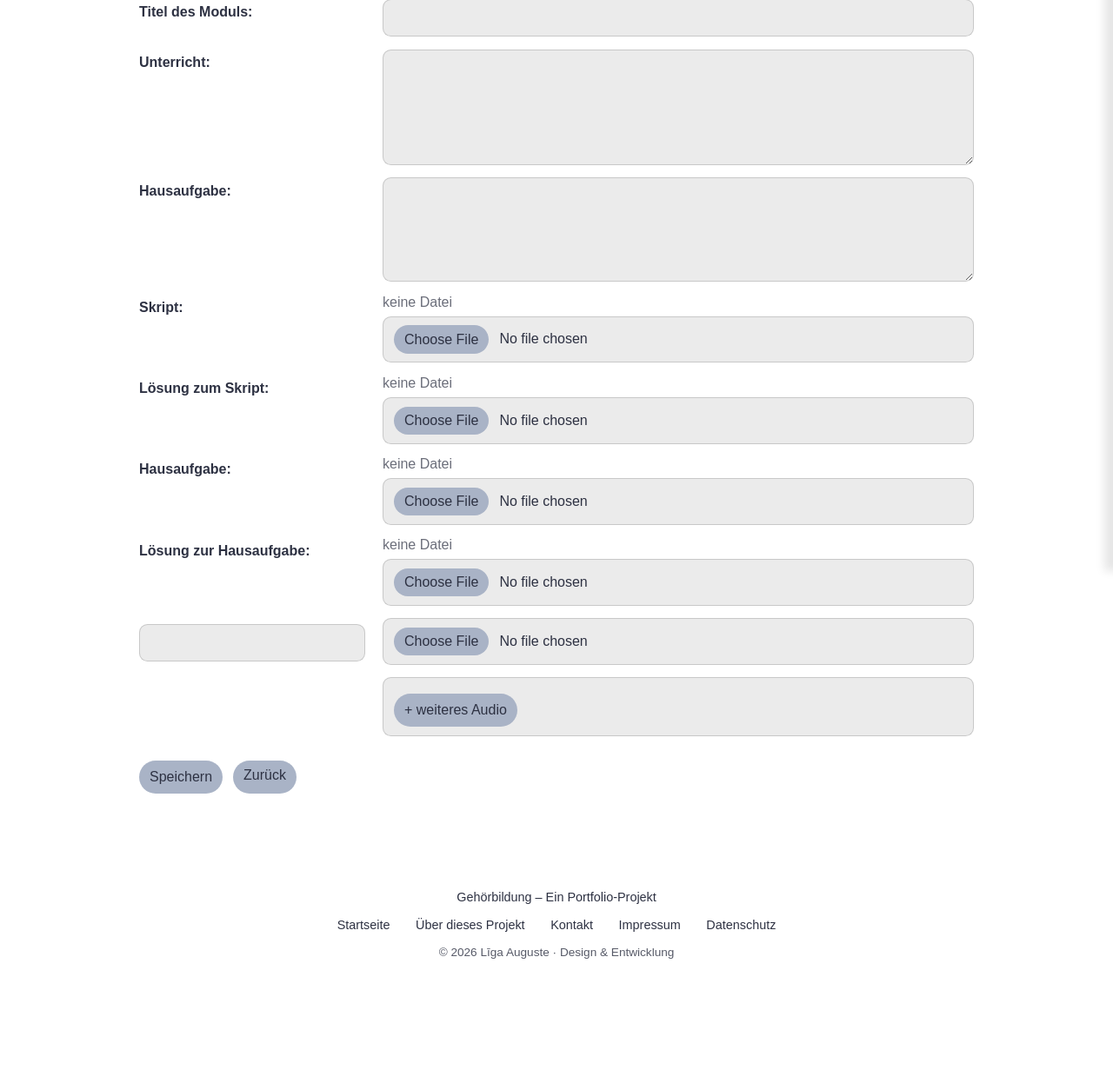
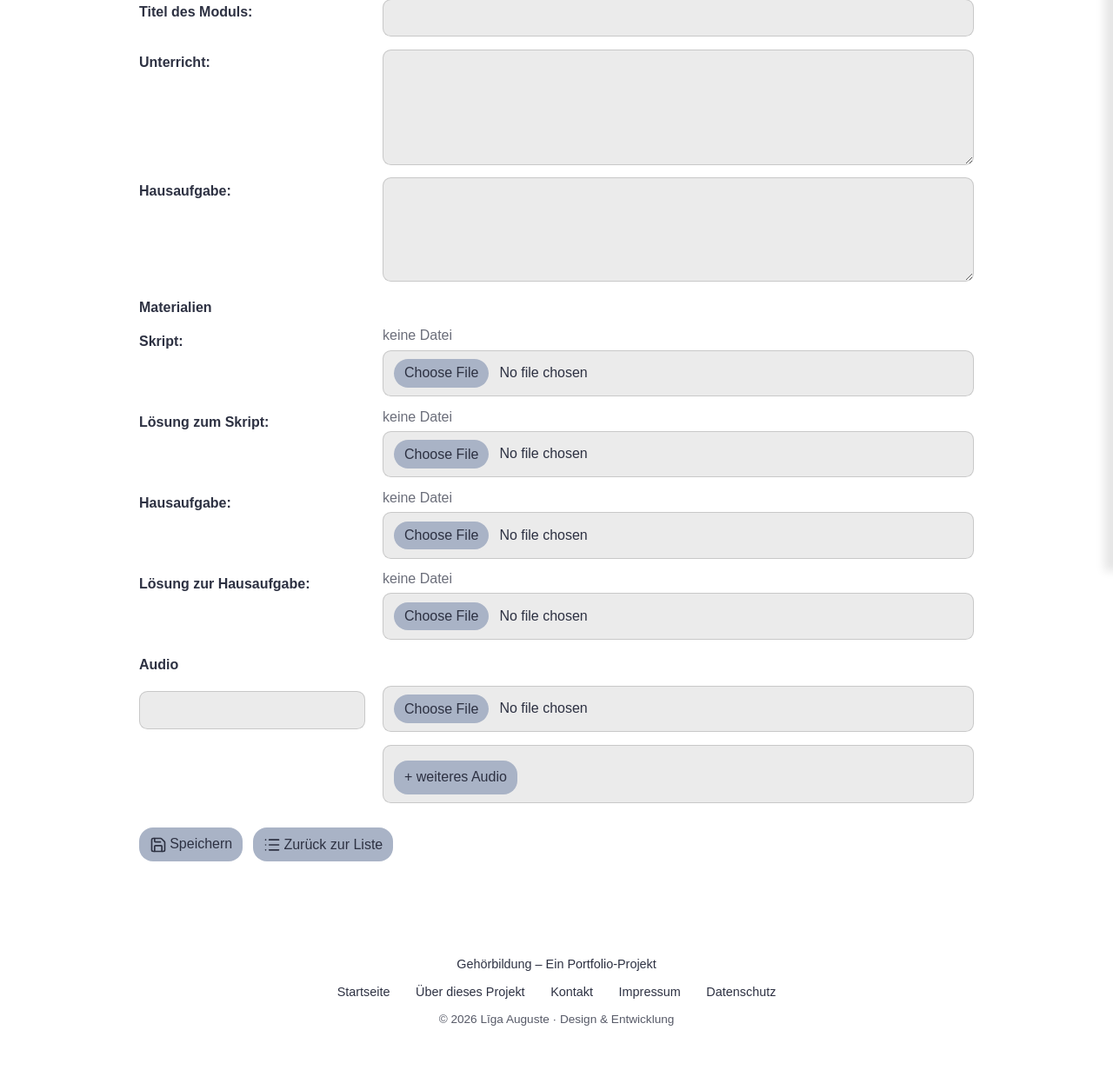
Before and after one commit to liga-auguste/aural-learning-platform, a Django app: page /entries/new/ in a window 1280 px wide. Shown: the part 159-1390 px from the top of the page at 87% size. Before the commit the page ends 1262 px from the top, so only its background shows below. Run offline with Django 5.2, Linux system fonts and the light colour scheme; the visitor is signed in with stand-in values (Sample User, id 1); data comes from the database, SQL or seed files in the repository; some web fonts are replaced.

Commit message:
minor UX fixes in layout, svg icons to buttons added

```diff
--- a/modules/static/modules/css/style.css
+++ b/modules/static/modules/css/style.css
@@ -295,6 +295,8 @@ nav h1 {
   display: block;
 }
 
+
+
 /* Darkmode switch */
 
 .theme-switch {
@@ -374,11 +376,12 @@ input.btn {
   color: var(--text-color);
   text-decoration: none;
   transition: transform 0.2s ease, background-color 0.3s ease;
-  border-radius: 20px;
+  border-radius: 1rem;
   padding: 0.5rem 0.75rem;
   font-family: inherit;
   font-size: 1rem;
   display: inline-block;
+
 }
 
 button:hover,
@@ -397,9 +400,35 @@ input.btn:hover {
   color: var(--text-color);
 }
 
+
+
 .materials-nav .btn {
   background-color: var(--accent-green);
 }
+
+.btn-icon-text {
+  display: inline-flex;
+  align-items: center;
+  gap: 0.2rem;
+  justify-content: center;
+}
+
+a.btn.btn-icon-text {
+  display: inline-flex;
+  align-items: center;
+  justify-content: center;
+  gap: 0.2rem;
+  line-height: 1;
+  white-space: nowrap; /* verhindert Umbruch wie bei "löschen" */
+}
+a.btn.btn-icon-text svg {
+  display: block;
+  flex: 0 0 auto;
+}
+a.btn.btn-icon-text span {
+  line-height: 1;
+}
+
 
 
 /* Tags und styling */
@@ -415,7 +444,7 @@ input.btn:hover {
   background: var(--tags);
   color: var(--text-color);
   padding: 0.2rem 0.6rem;
-  border-radius: 12px;
+  border-radius: 1rem;
 }
 
 .muted {
@@ -512,7 +541,7 @@ body.darkmode dialog button {
   padding: 0.5rem 1rem;
   background-color: var(--btn);
   color: var(--text-color);
-  border-radius: 20px;
+  border-radius: 1rem;
   cursor: pointer;
   transition: background-color 0.3s ease, transform 0.2s ease;
   font-family: inherit;
@@ -917,7 +946,7 @@ footer.site-footer {
 .card {
   padding: 1rem 1.2rem;
   border: 1px solid rgba(0, 0, 0, 0.1);
-  border-radius: 0.9rem;
+  border-radius: 1rem;
   background: var(--lecture-bcg);
 }
 
@@ -940,7 +969,7 @@ footer.site-footer {
 
 input[type="file"]::file-selector-button {
   border: none;
-  border-radius: 20px;
+  border-radius: 999px;
   padding: 0.45rem 0.75rem;
   margin-right: 0.75rem;
 
--- a/modules/templates/modules/entry_form.html
+++ b/modules/templates/modules/entry_form.html
@@ -33,6 +33,10 @@
     {{ form.terms.errors }}
   </div>
 
+<div class="form-row">
+  <label>Materialien</label>
+</div>
+
   {# --- PDF 1 --- #}
   <div class="form-row">
     {{ form.pdf_1.label_tag }}
@@ -60,6 +64,10 @@
     {{ form.pdf_4 }}
     {{ form.pdf_4.errors }}
   </div>
+
+<div class="form-row">
+  <label>Audio</label>
+</div>
 
   {# --- AUDIO 1 (immer sichtbar) --- #}
 <div class="form-row audio-row" data-audio="1">
@@ -125,8 +133,30 @@
 </div>
 
 <div class="form-actions">
-  <button type="submit" class="btn">Speichern</button>
-  <a class="btn" href="{% url 'modules:entry_list' %}">Zurück</a>
+  <button type="submit" class="btn btn-icon-text">
+  <svg xmlns="http://www.w3.org/2000/svg"
+       width="20"
+       height="20"
+       viewBox="0 0 24 24"
+       fill="none"
+       stroke="currentColor"
+       stroke-width="2"
+       stroke-linecap="round"
+       stroke-linejoin="round"
+       aria-hidden="true">
+    <path d="M15.2 3a2 2 0 0 1 1.4.6l3.8 3.8a2 2 0 0 1 .6 1.4V19a2 2 0 0 1-2 2H5a2 2 0 0 1-2-2V5a2 2 0 0 1 2-2z"/>
+    <path d="M17 21v-7a1 1 0 0 0-1-1H8a1 1 0 0 0-1 1v7"/>
+    <path d="M7 3v4a1 1 0 0 0 1 1h7"/>
+  </svg>
+
+  <span>Speichern</span>
+</button>
+
+<a class="svg btn btn-icon-text" href="{% url 'modules:entry_list' %}" aria-label="Zurück zur Liste"
+          title="zurück zur Liste">
+  <svg xmlns="http://www.w3.org/2000/svg" width="20" height="20" viewBox="0 0 24 24" fill="none" stroke="currentColor" stroke-width="2" stroke-linecap="round" stroke-linejoin="round" class="lucide lucide-list-icon lucide-list"><path d="M3 5h.01"/><path d="M3 12h.01"/><path d="M3 19h.01"/><path d="M8 5h13"/><path d="M8 12h13"/><path d="M8 19h13"/></svg>
+          <span>Zurück zur Liste</span>
+  </a>
 </div>
 
 </form>
```
Also changed, not shown: modules/templates/modules/entry_detail.html (+37 -4 lines), modules/templates/modules/entry_list.html (+6 -4 lines).
